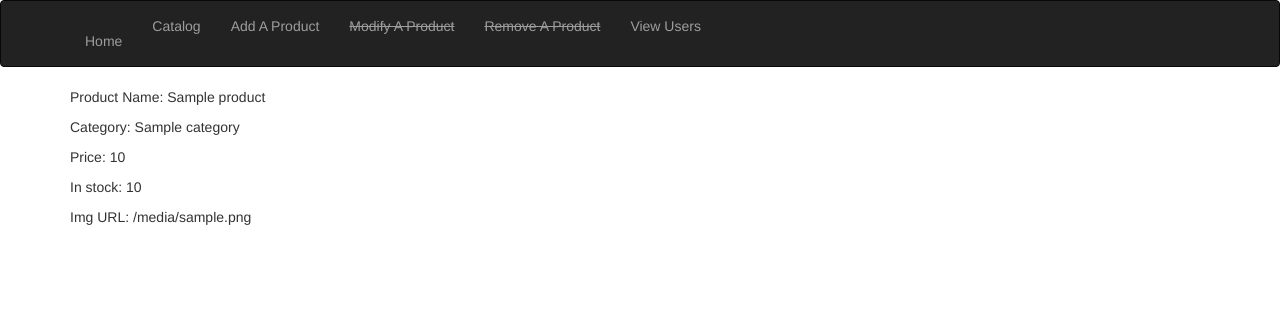
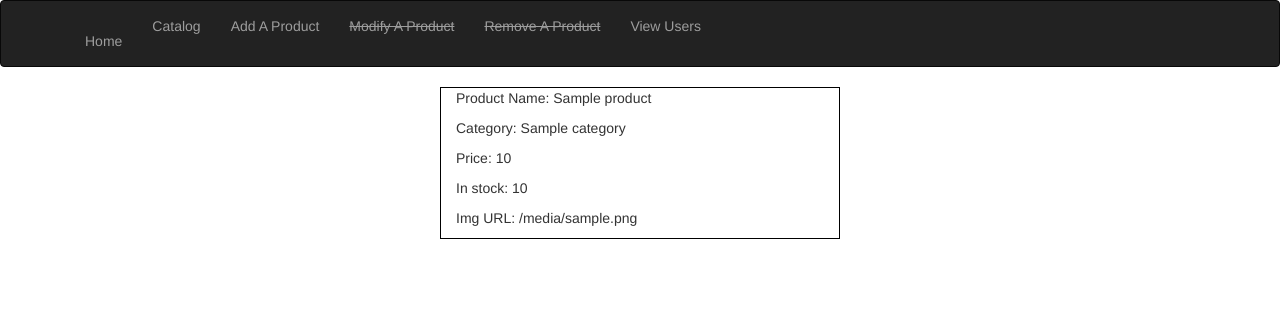
Before and after one commit to colincron/flask_online_store, a Flask app: template app/templates/catalog.html in a window 1280 px wide. Shown: the top 327 px of the page. Run offline with Flask 2, Linux system fonts and the light colour scheme; the template is opened without the code that fills it: most values are stand-ins (such as "Sample title", 1, 10 or a date in 2020); some libraries are stand-ins or nearby versions.

Commit message:
Tried to add CSS

```diff
--- /dev/null
+++ b/app/static/css/style.css
@@ -0,0 +1,4 @@
+.border-black {
+    border: 1px solid black;
+    width: 400px !important;
+}
--- a/app/templates/catalog.html
+++ b/app/templates/catalog.html
@@ -1,16 +1,23 @@
 {% extends "base.html" %}
 {% block title %} Online Store - Products {% endblock %}
+
+{% block styles %}
+{{super()}}
+<link rel="stylesheet"
+      href="{{url_for('.static', filename='css/style.css')}}">
+{% endblock %}
 
 {% block content %}
 <div class="container">
 {% for product in products %}
-
+        <div class="container border-black">
             <p>Product Name: {{ product["name"] }}</p>
             <p>Category: {{ product["category"] }}</p>
             <p>Price: {{ product["price"] }}</p>
             <p>In stock: {{ product["stock"] }}</p>
             <p>Img URL: {{ product["img"] }}</p>
-
+        </div>
 {% endfor %}
 </div>
+
 {% endblock %}
```
